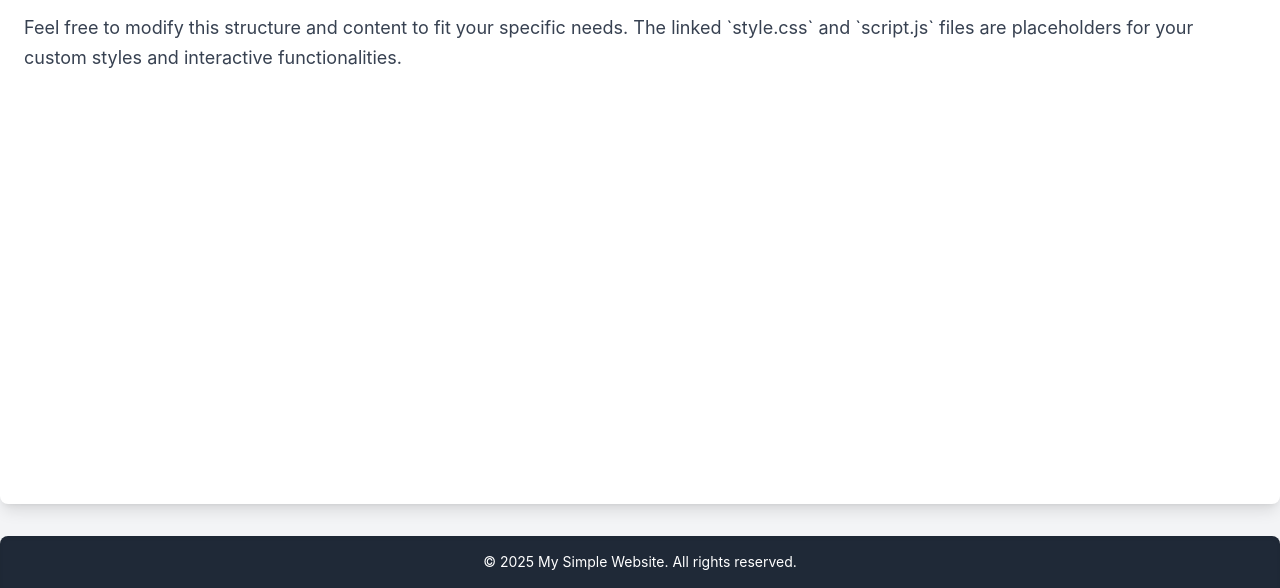
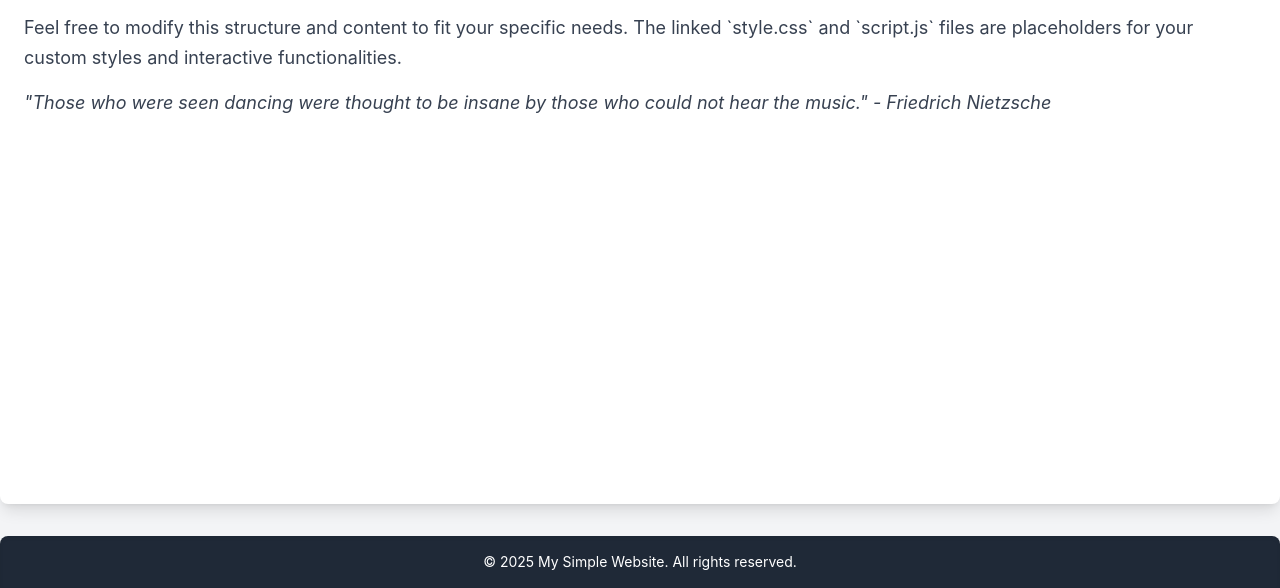
Before and after one commit to felix634/Website-pilot, a plain HTML site: page index.html in a window 1280 px wide. Shown: the part 212-800 px from the top of the page. Drawn offline with nearby package versions, Linux system fonts and the light colour scheme.

Commit message:
New paragraph

```diff
--- a/index.html
+++ b/index.html
@@ -40,6 +40,10 @@
         <p class="text-gray-700 leading-relaxed mt-4 rounded-md">
             Feel free to modify this structure and content to fit your specific needs. The linked `style.css` and `script.js` files are placeholders for your custom styles and interactive functionalities.
         </p>
+        <!-- New paragraph added here -->
+        <p class="text-gray-700 leading-relaxed mt-4 rounded-md italic">
+            "Those who were seen dancing were thought to be insane by those who could not hear the music." - Friedrich Nietzsche
+        </p>
     </main>
 
     <!-- Footer Section -->
```
